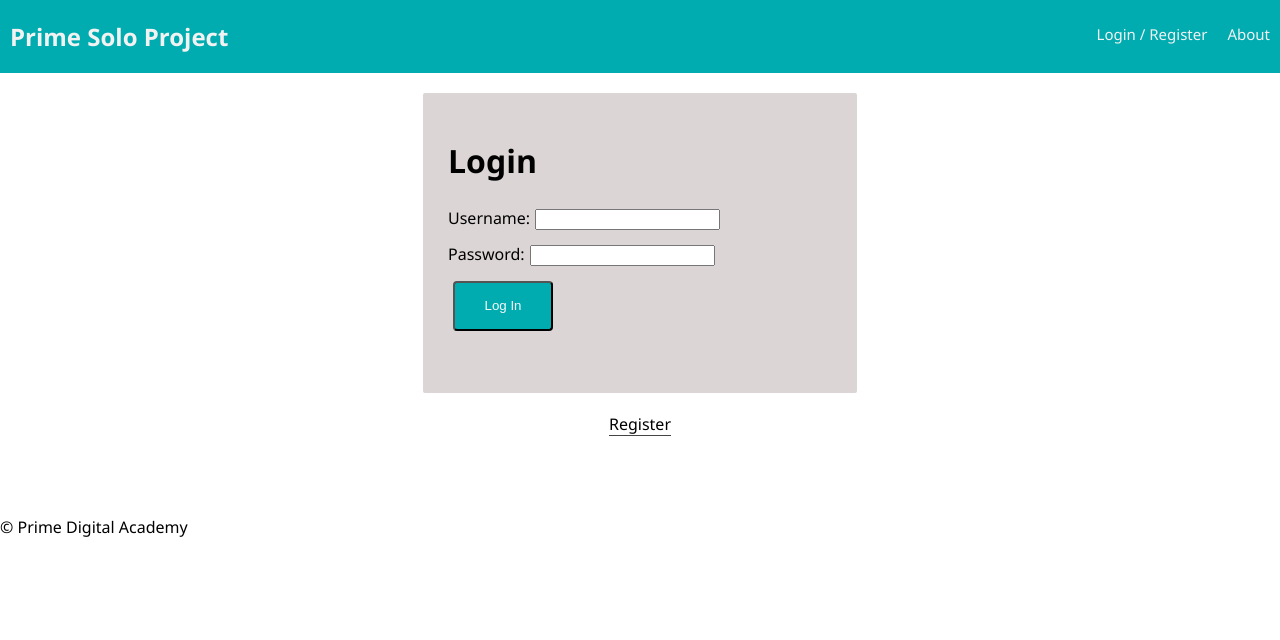
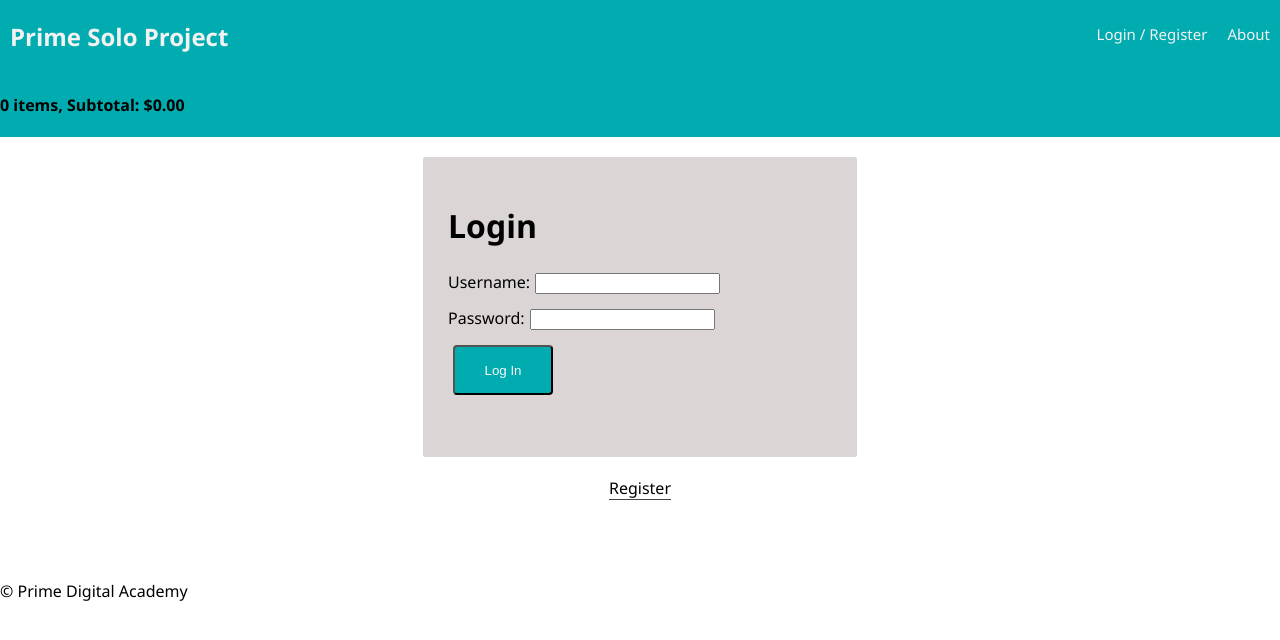
Before and after one commit to TonyMatthes/delispike, a React (Create React App) app: page /Menu#/home in a window 1280 px wide. Shown: the top 640 px of the page. Built offline with nearby package versions, Linux system fonts and the light colour scheme; no server answers.

Commit message:
add subtotal bar

```diff
--- a/src/components/Nav/Nav.js
+++ b/src/components/Nav/Nav.js
@@ -2,6 +2,7 @@ import React from 'react';
 import { Link } from 'react-router-dom';
 import { connect } from 'react-redux';
 import LogOutButton from '../LogOutButton/LogOutButton';
+import SubTotalBar from '../SubtotalBar/SubtotalBar';
 import './Nav.css';
 
 const Nav = (props) => (
@@ -36,6 +37,7 @@ const Nav = (props) => (
         About
       </Link>
     </div>
+    <SubTotalBar />
   </div>
 );
 
--- /dev/null
+++ b/src/components/SubtotalBar/SubtotalBar.js
@@ -0,0 +1,26 @@
+import React, { Component } from 'react';
+import { connect } from 'react-redux';
+
+class SubTotalBar extends Component {
+
+  state = {
+    order: [],
+  }
+
+  render() {
+    return (
+      <div>
+        <h4>
+          {this.props.state.order.orderItems.orders.length} items,
+          Subtotal: ${this.props.state.order.orderItems.orders.length < 1? '0.00':
+          this.props.state.order.orderItems.orders.map(item => (Number(item.price))).reduce((accumulator, currentValue) => accumulator + currentValue).toFixed(2)
+          }</h4>
+      </div>
+    );
+  }
+}
+const mapStateToProps = state => ({
+  state,
+});
+
+export default connect(mapStateToProps)(SubTotalBar);
```
